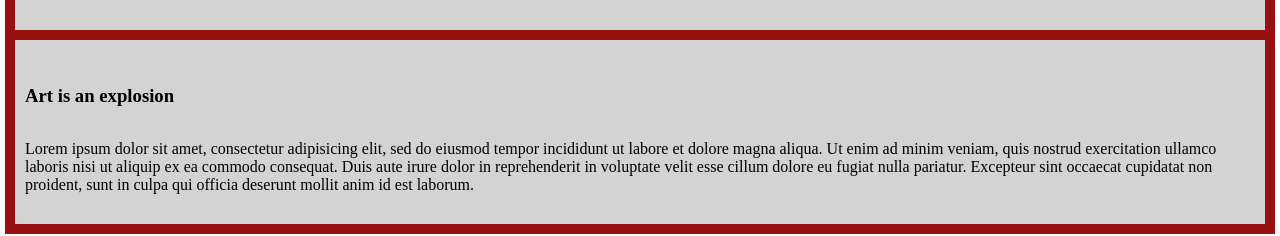
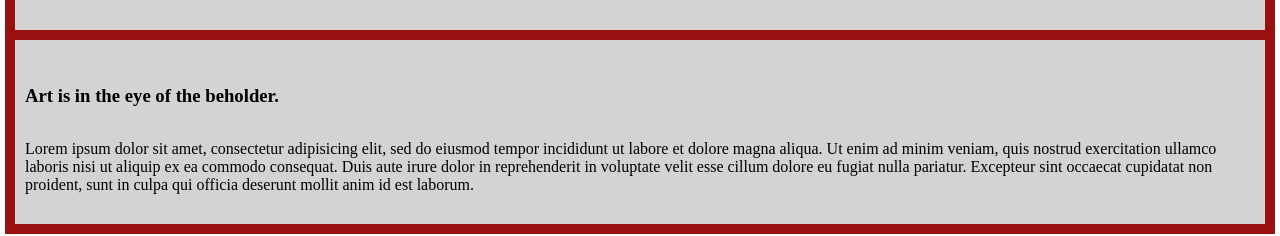
Before and after one commit to JGGithub16/TimelessGraphics, a plain HTML site: page index.html in a window 1280 px wide. Shown: the part 381-617 px from the top of the page. Drawn offline with Linux system fonts and the light colour scheme.

Commit message:
Update index.html

```diff
--- a/index.html
+++ b/index.html
@@ -36,7 +36,7 @@
           <br/>
         </article>
         <article>
-          <h3>Art is an explosion</h3>
+          <h3>Art is in the eye of the beholder.</h3>
           <br/>
           <p>Lorem ipsum dolor sit amet, consectetur adipisicing elit, sed do eiusmod tempor incididunt ut labore et dolore magna aliqua. Ut enim ad minim veniam, quis nostrud exercitation ullamco laboris nisi ut aliquip ex ea commodo consequat. Duis aute irure dolor in reprehenderit in voluptate velit esse cillum dolore eu fugiat nulla pariatur. Excepteur sint occaecat cupidatat non proident, sunt in culpa qui officia deserunt mollit anim id est laborum.</p>
         </article>
```
